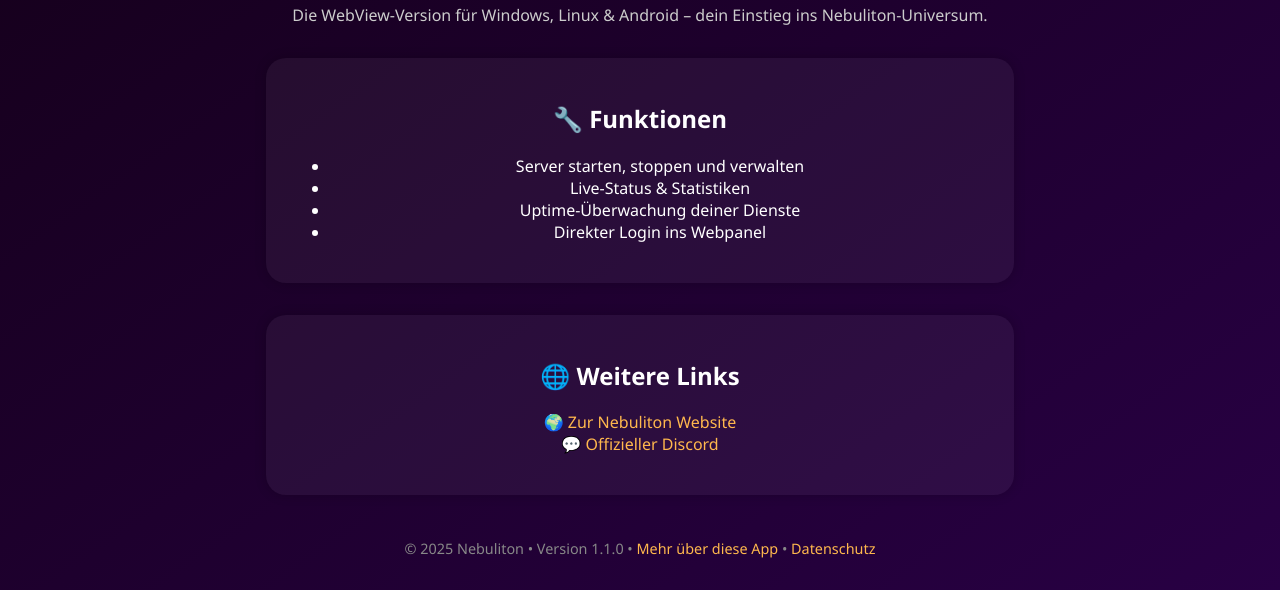
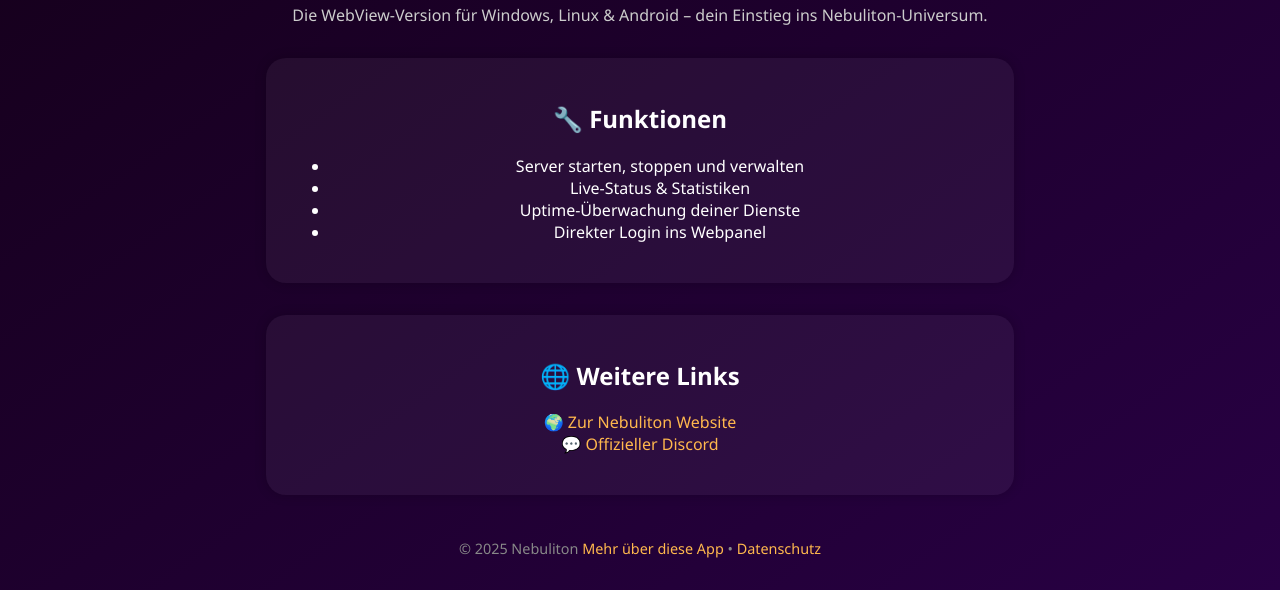
Before and after one commit to Talonachris/nebulitonapp-lite-sites, a plain HTML site: page about.html in a window 1280 px wide. Shown: the part 236-826 px from the top of the page. Drawn offline with Linux system fonts and the light colour scheme.

Commit message:
Update about.html

```diff
--- a/about.html
+++ b/about.html
@@ -71,7 +71,7 @@
   </div>
 
   <div class="footer">
-    © 2025 Nebuliton • Version 1.1.0 •
+    © 2025 Nebuliton
     <a href="about.html">Mehr über diese App</a> •
     <a href="legal.html">Datenschutz</a>
   </div>
```
